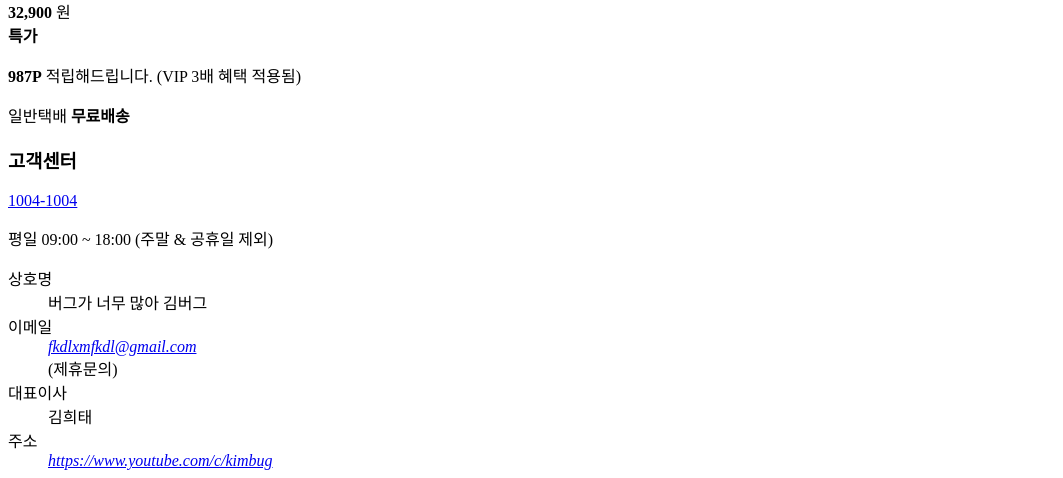
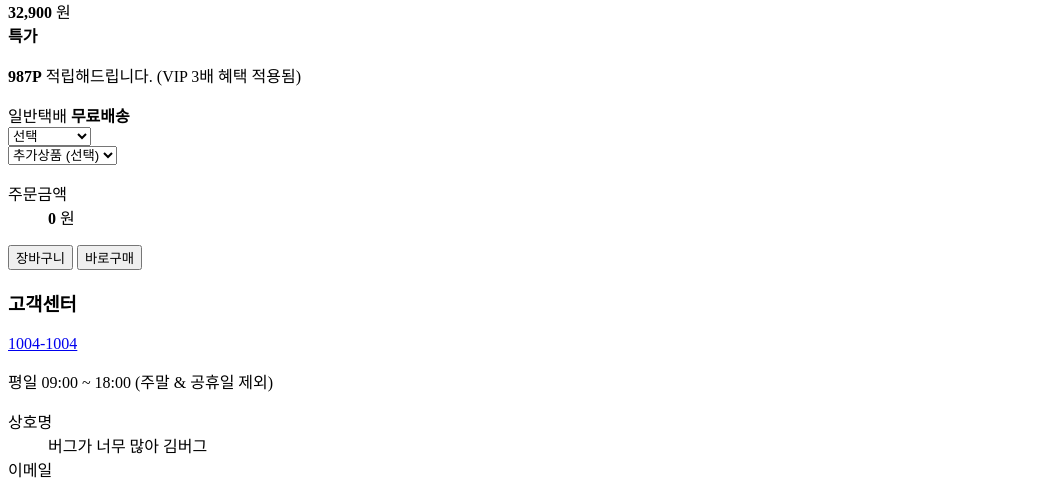
Before and after one commit to hxxtae/tomorrow-house, a website: page index.html in a window 1280 px wide. Shown: the part 7164-7642 px from the top of the page, without its empty margins (0-1063 px from the left). Drawn offline with nearby package versions, Linux system fonts and the light colour scheme.

Commit message:
:wrench: Finish marking up orderForm

```diff
--- a/index.html
+++ b/index.html
@@ -367,6 +367,51 @@
                 <strong class="tag-gray"> 무료배송 </strong>
               </div>
             </section>
+
+            <form class="order-form lg-only" action="/" method="POST">
+              <div class="order-inputs">
+                <div class='select-group is-active'>
+                  <select class='form-select' id="select-1" required>
+                    <option value="">선택</option>
+                    <option value="1">선택사항 1</option>
+                    <option value="2">선택사항 2</option>
+                    <option value="3">선택사항 3</option>
+                    <option value="4">선택사항 4</option>
+                    <option value="5">선택사항 5</option>
+                  </select>
+                  <i class='ic-caret' aria-hidden></i>
+                </div>
+                <div class='select-group'>
+                  <select class='form-select' id="select-2">
+                    <option value="">추가상품 (선택)</option>
+                    <option value="1">선택사항 1</option>
+                    <option value="2">선택사항 2</option>
+                    <option value="3">선택사항 3</option>
+                    <option value="4">선택사항 4</option>
+                    <option value="5">선택사항 5</option>
+                  </select>
+                  <i class='ic-caret' aria-hidden></i>
+                </div>
+              </div>
+
+              <dl class="order-summary">
+                <dt>주문금액</dt>
+                <dd>
+                  <output for="select-1 select-2">
+                    <div class='price-20'>
+                      <strong class='amount'>0</strong>
+                      <span class='currency'>원</span>
+                    </div>
+                  </output>
+                </dd>
+              </dl>
+
+              <div class="button-group">
+                <button class="btn-outline btn-55" type="button">장바구니</button>
+                <button class="btn-primary btn-55" type="submit">바로구매</button>
+              </div>
+
+            </form>
           </div>
         </div>
       </div>
```
